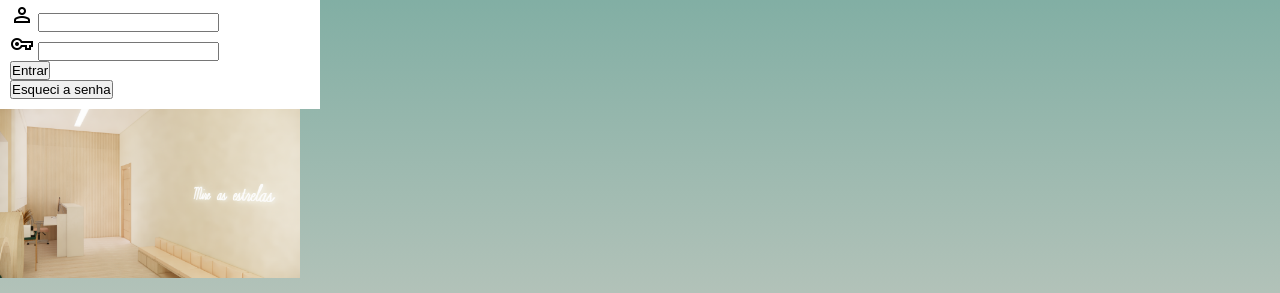
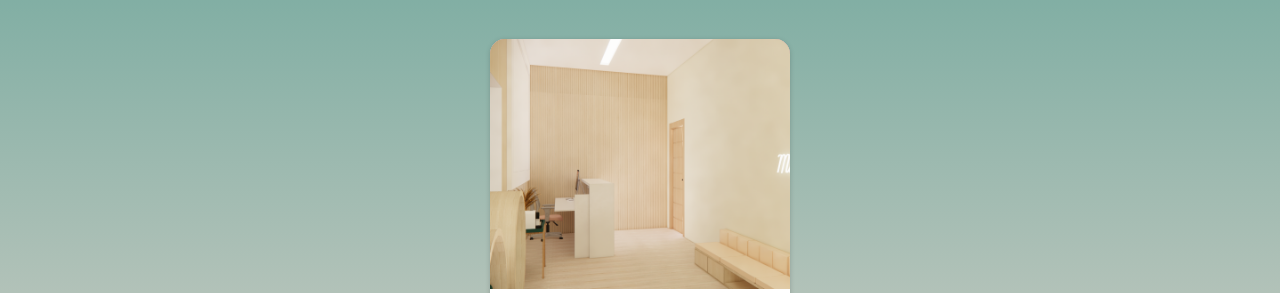
Before and after one commit to mauriciomira1/projetoLogin, a plain HTML site: page index.html in a window 1280 px wide. Shown: the part 101-394 px from the top of the page. Drawn offline with nearby package versions, Linux system fonts and the light colour scheme.

Commit message:
tela de login, melhorando

```diff
--- a/index.html
+++ b/index.html
@@ -11,7 +11,9 @@
 </head>
 <body>
     <main>
-        <div id="telalogin">
+        <div id="login">
+            <div id="imagem"></div>
+<!--             <img src="img/recepcao.png" alt="Recepção da clínica" id="img"> -->
             <h1>Login</h1>
             <p>Seja bem-vindo à área de colaboradores do Espaço alcançar. Essa página é restrita a colaboradores da empresa.</p>
             <form action="login.php" method="post">
@@ -23,9 +25,6 @@
                 <input type="submit" value="Esqueci a senha">
             </form>
         </div>
-        <div id="imglogin">
-            <img src="img/recepcao.png" alt="Recepção da clínica">
-        </div>
     </main>
 </body>
 </html>
--- a/style.css
+++ b/style.css
@@ -11,38 +11,57 @@ Verde escuro: #103D3B
 * {
     margin: 0px;
     padding: 0px;
-    font-family: Arial, Helvetica, sans-serif;
+    font-family: -apple-system, BlinkMacSystemFont, 'Segoe UI', Roboto, Oxygen, Ubuntu, Cantarell, 'Open Sans', 'Helvetica Neue', sans-serif;
 }
 
-body{
+body, html {
     background-image: linear-gradient(#71A89D, #F5DDD5);
     height: 100vh;
     width: 100vw;
 }
 
+main {
+    height: 100vh;
+    width: 100vw;
+    position: relative;
+}
+
+div#login {
+    background-color: white;
+    width: 280px;
+    height: 500px;
+    padding: 10px;
+    border-radius: 15px;
+    position: absolute;
+    top: 50%;
+    left: 50%;
+    transform: translate(-50%,-50%);
+    overflow: hidden;
+    box-shadow: 0px 1px 5px rgba(0, 0, 0, 0.178);
+}
+
+div#login img {
+    position: relative;
+    top: -10%;
+}
+
+div#imagem {
+    background: rosybrown url(img/recepcao.png) no-repeat;
+    height: 250px;
+    background-size: cover;
+    width: 300px;
+    margin-left: -10px;
+    margin-top: -10px;
+}
+
 h1 {
     text-align: center;
+    margin: 10px 0;color:#71A89D;
 }
 
 p {
     font-size: 0.8em;
-    margin: 6px 0;
+    margin: 10px 0;
+    box-sizing: border-box;
+    color: #103D3B;
 }
-
-div#telalogin {
-    display: inline-block;
-    background-color: white;
-    width: 300px;
-    padding: 10px;
-}
-
-div#imglogin img {
-    display: inline-block;
-    width: 300px;
-}
-
-main {
-/*     display: block; */
-    margin: center;
-    width: 50vw;
-}
```
